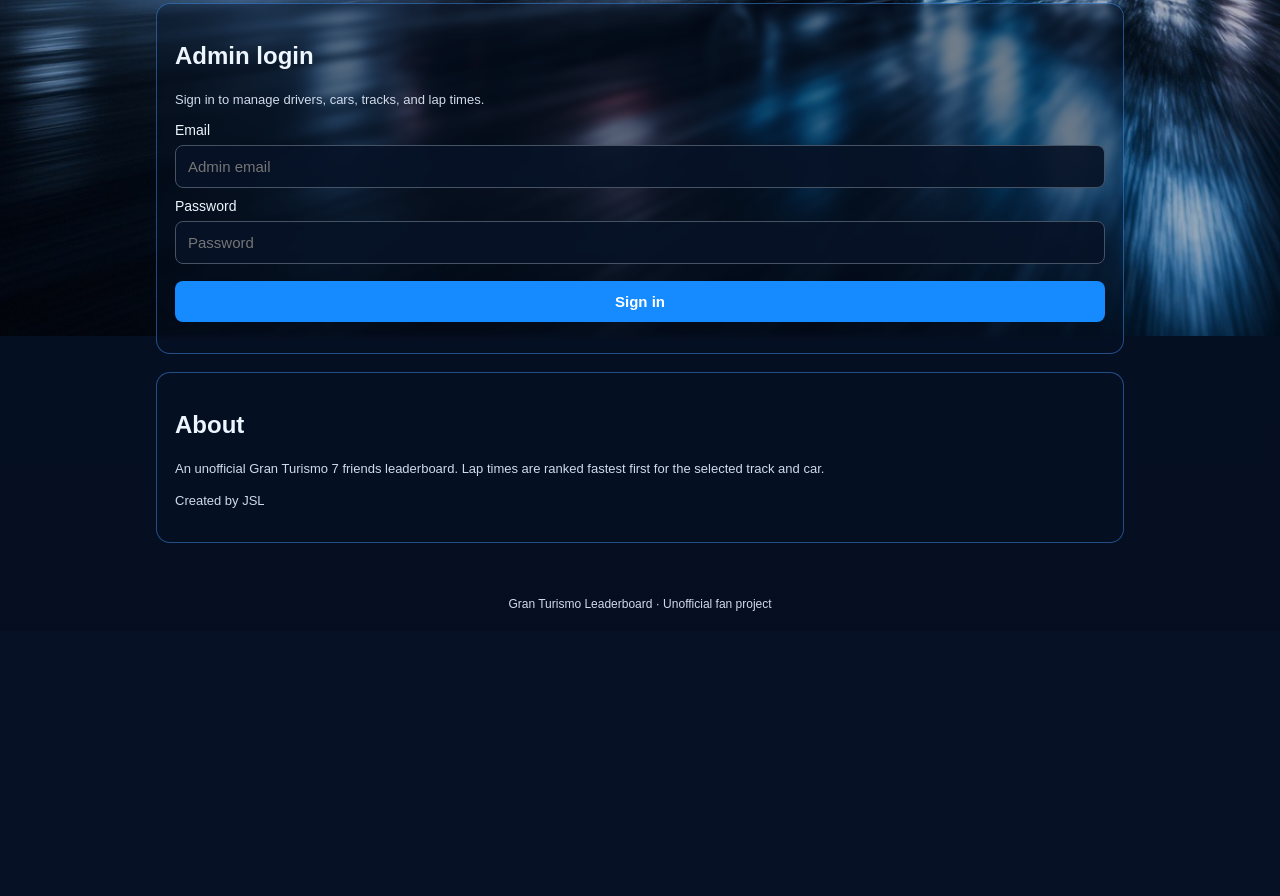
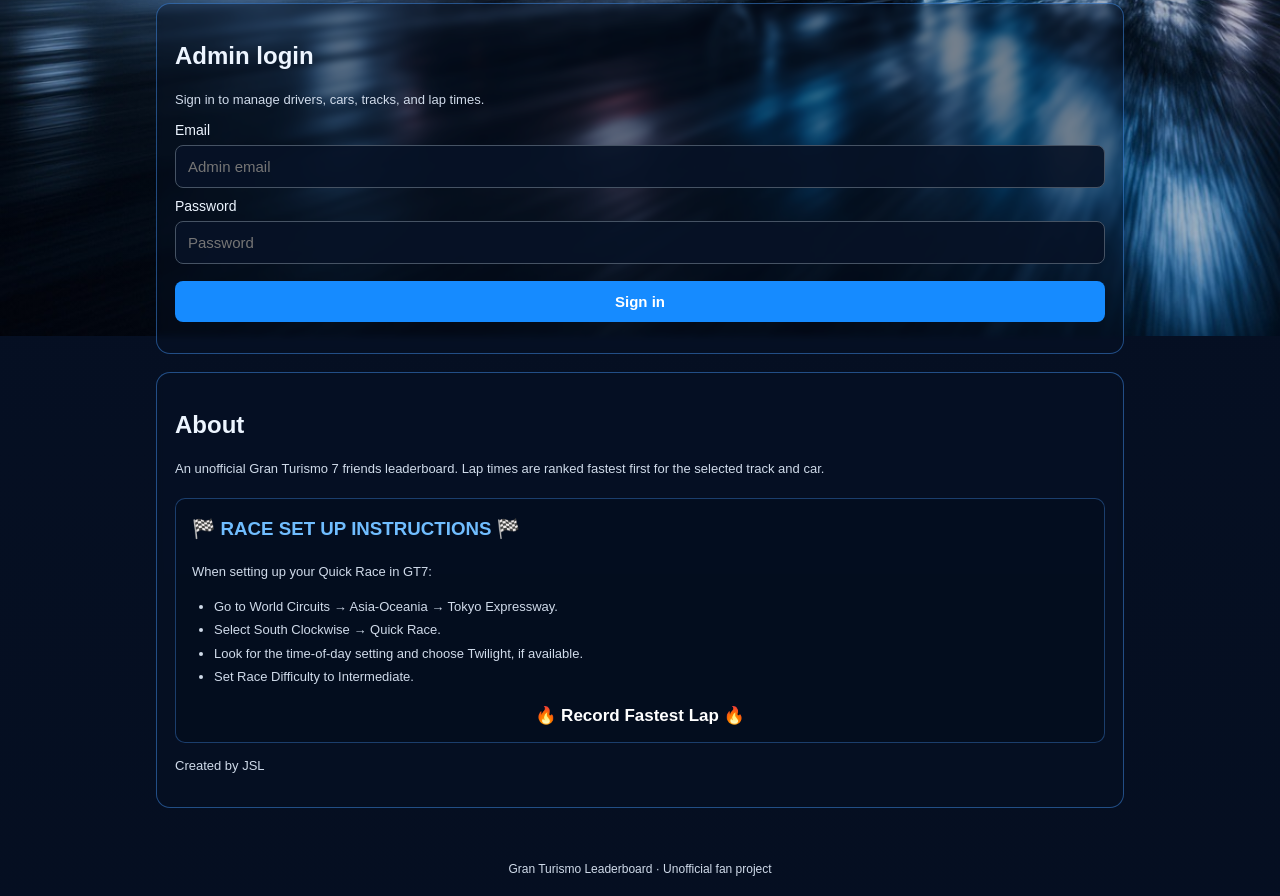
Before and after one commit to fjbntwwz26-gif/gran-turismo-7-Hot-Lap-, a plain HTML site: page index.html in a window 1280 px wide. Shown: the part 523-1419 px from the top of the page. Before the commit the page ends 1154 px from the top, so only its background shows below. Drawn offline with nearby package versions, Linux system fonts and the light colour scheme; no server answers.

Commit message:
Update index.html

```diff
--- a/index.html
+++ b/index.html
@@ -1,3 +1,4 @@
+
 <!DOCTYPE html>
 <html lang="en">
 <head>
@@ -179,6 +180,35 @@ footer {
   padding: 20px;
   color: #d0dbea;
   font-size: 12px;
+}
+
+.race-instructions {
+  margin-top: 20px;
+  padding: 16px;
+  background: rgba(4, 13, 28, 0.45);
+  border: 1px solid rgba(72, 155, 255, 0.35);
+  border-radius: 10px;
+}
+
+.race-instructions h3 {
+  color: #70bdff;
+  margin-top: 0;
+  line-height: 1.5;
+}
+
+.race-instructions ul {
+  padding-left: 22px;
+  line-height: 1.8;
+  color: #d0dbea;
+  font-size: 13px;
+}
+
+.race-instructions .fastest-lap {
+  text-align: center;
+  color: #ffffff;
+  font-size: 17px;
+  font-weight: bold;
+  margin-bottom: 0;
 }
 
 @media (max-width: 600px) {
@@ -375,6 +405,22 @@ footer {
 <section class="panel">
   <h2>About</h2>
   <p class="muted">An unofficial Gran Turismo 7 friends leaderboard. Lap times are ranked fastest first for the selected track and car.</p>
+
+  <div class="race-instructions">
+    <h3>🏁 RACE SET UP INSTRUCTIONS 🏁</h3>
+
+    <p class="muted">When setting up your Quick Race in GT7:</p>
+
+    <ul>
+      <li>Go to World Circuits → Asia-Oceania → Tokyo Expressway.</li>
+      <li>Select South Clockwise → Quick Race.</li>
+      <li>Look for the time-of-day setting and choose Twilight, if available.</li>
+      <li>Set Race Difficulty to Intermediate.</li>
+    </ul>
+
+    <p class="fastest-lap">🔥 Record Fastest Lap 🔥</p>
+  </div>
+
   <p class="muted">Created by JSL</p>
 </section>
 
```
